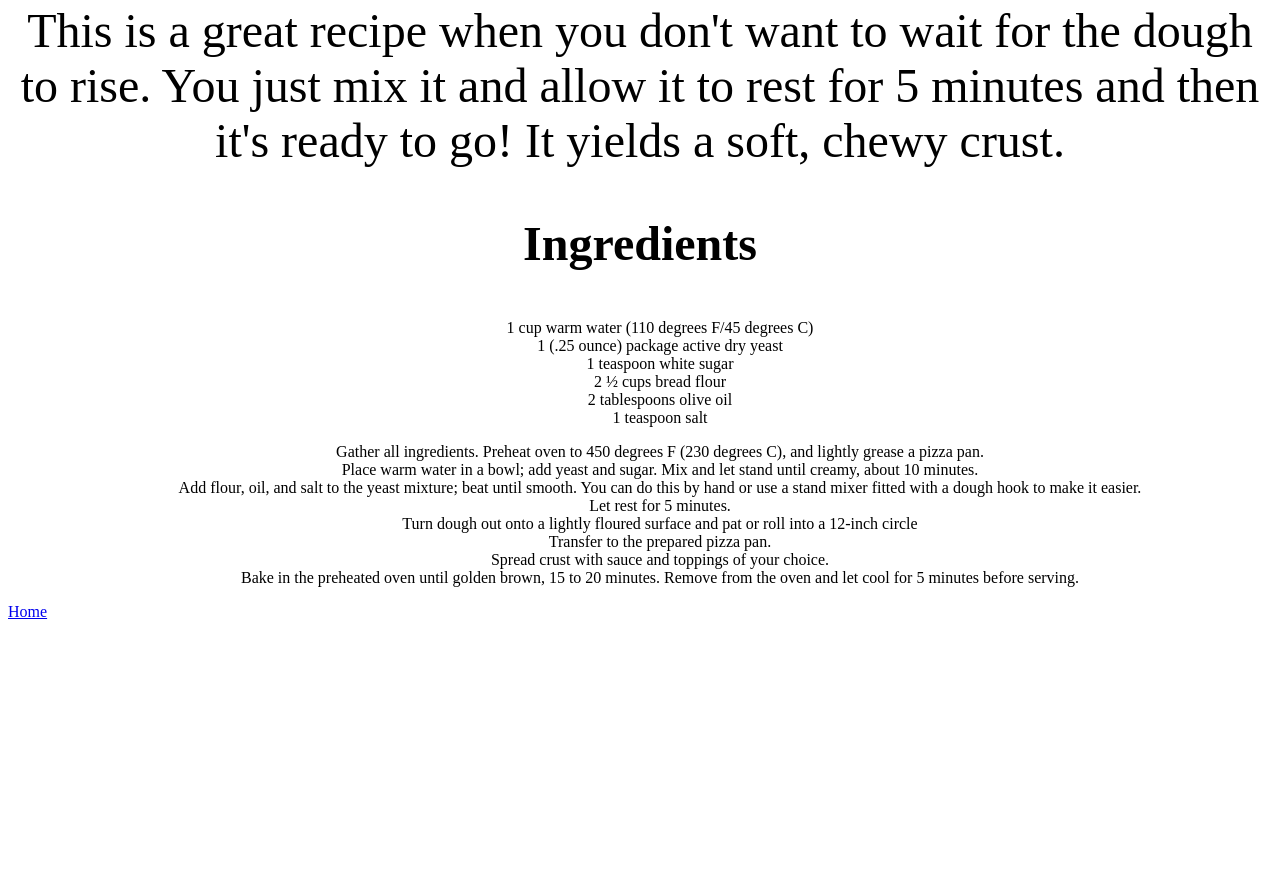
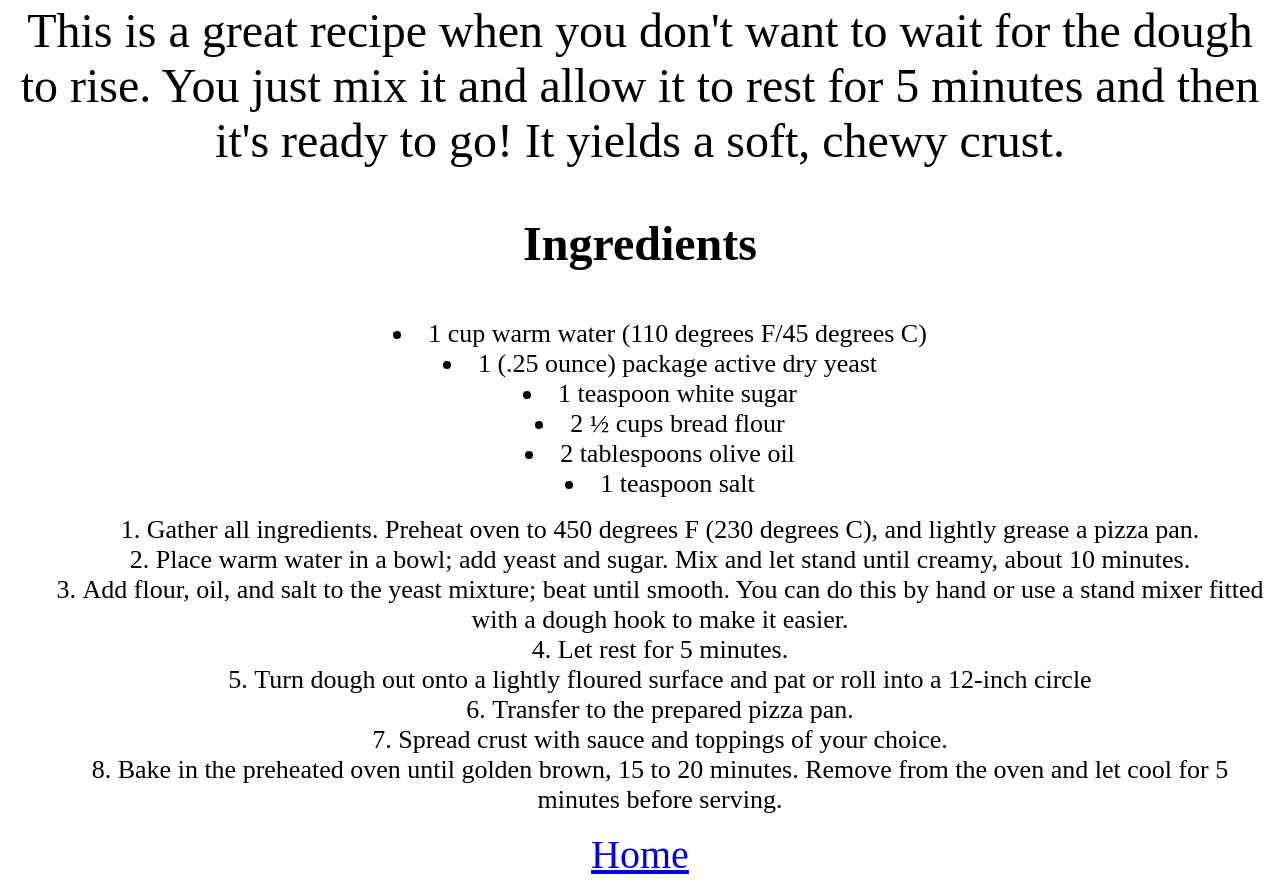
Before and after one commit to Malhash2/odin-recipes, a plain HTML site: page recipes/pizza.html in a window 1280 px wide. Shown: the part 809-1695 px from the top of the page. Before the commit the page ends 1438 px from the top, so only its background shows below. Drawn offline with Linux system fonts and the light colour scheme.

Commit message:
final touches for css (for now)

```diff
--- a/recipes/style.css
+++ b/recipes/style.css
@@ -14,10 +14,17 @@ p {
 
 li {
 	text-align: center;
-	list-style-type: none;
+	list-style-position: inside;
+	font-size: 26px;
 }
 
 img {
 	display: block;
 	margin: auto;
 }
+
+a {
+	display: block;
+	font-size: 40px;
+	text-align: center;
+}
```
